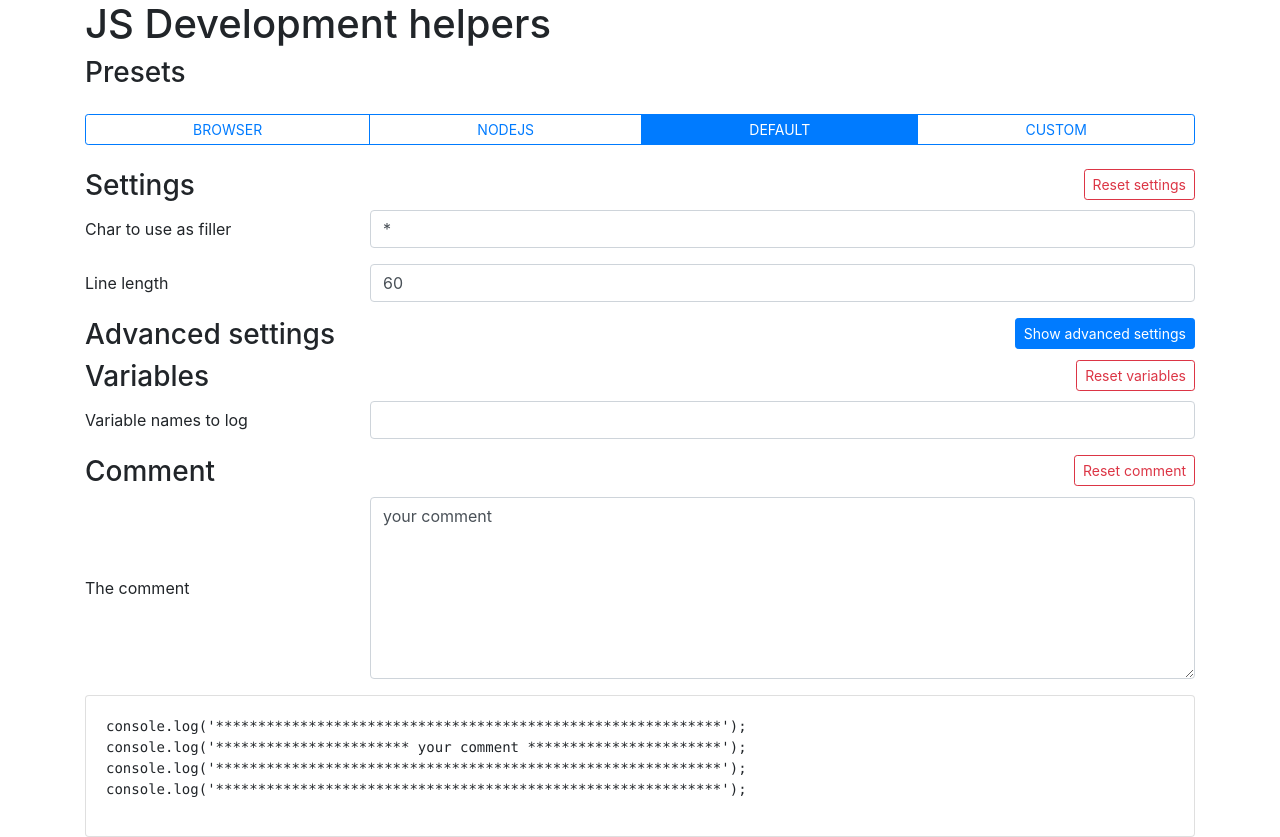
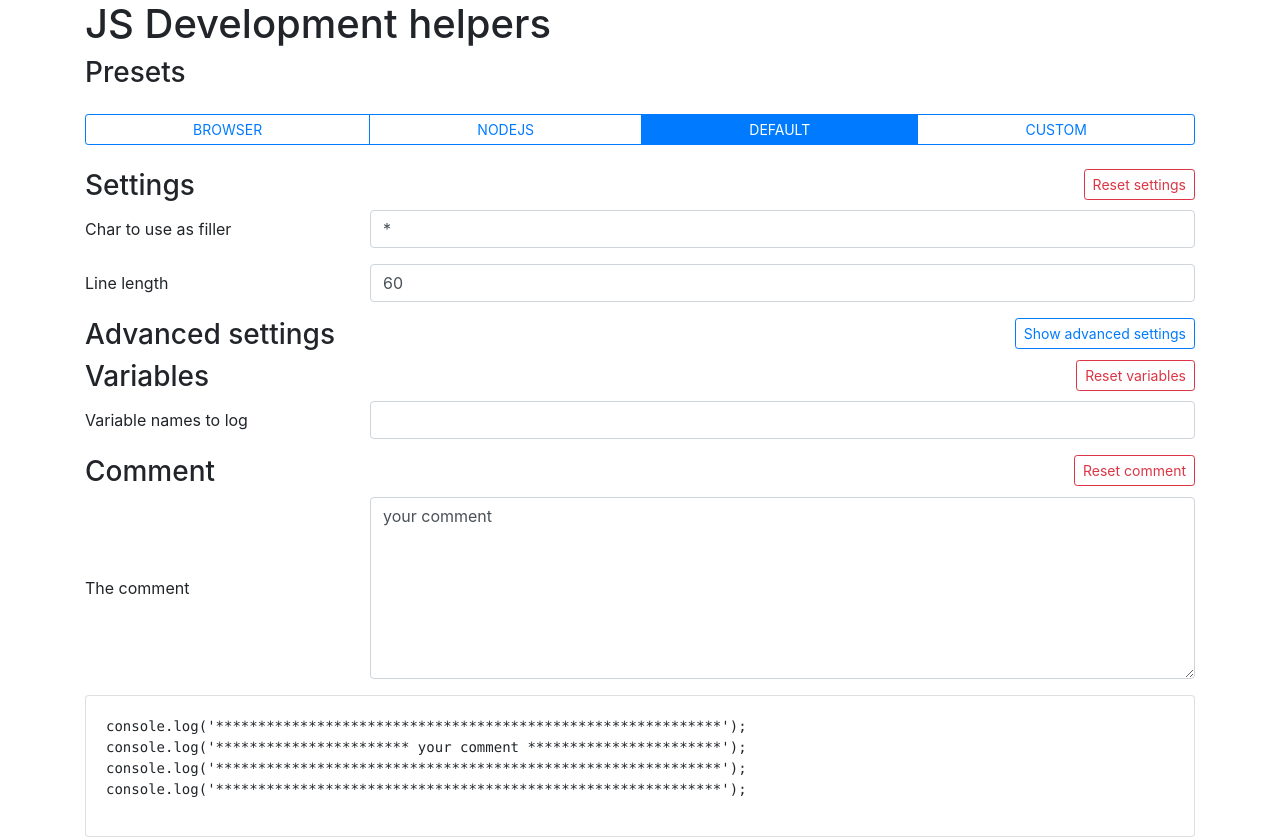
Before and after one commit to kbanach/JavaScript-Helpers, a React (Create React App) app: page / in a window 1280 px wide. Built offline with nearby package versions, Linux system fonts and the light colour scheme.

Commit message:
Migrate to React
style: toggle advanced settings button style

```diff
--- a/src/components/Settings/Settings.js
+++ b/src/components/Settings/Settings.js
@@ -50,9 +50,9 @@ class Settings extends React.Component {
             <Col><h3>Advanced settings</h3></Col>
             <Col className='text-right'>
               {(this.props.showAdvancedSettings) ? (
-                <Button variant='outline-primary' size='sm' onClick={this.props.hideAdvanced}>Hide advanced settings</Button>
+                <Button variant='primary' size='sm' onClick={this.props.hideAdvanced}>Hide advanced settings</Button>
               ) : (
-                <Button variant='primary' size='sm' onClick={this.props.showAdvanced}>Show advanced settings</Button>
+                <Button variant='outline-primary' size='sm' onClick={this.props.showAdvanced}>Show advanced settings</Button>
               )}
             </Col>
           </Row>
```
